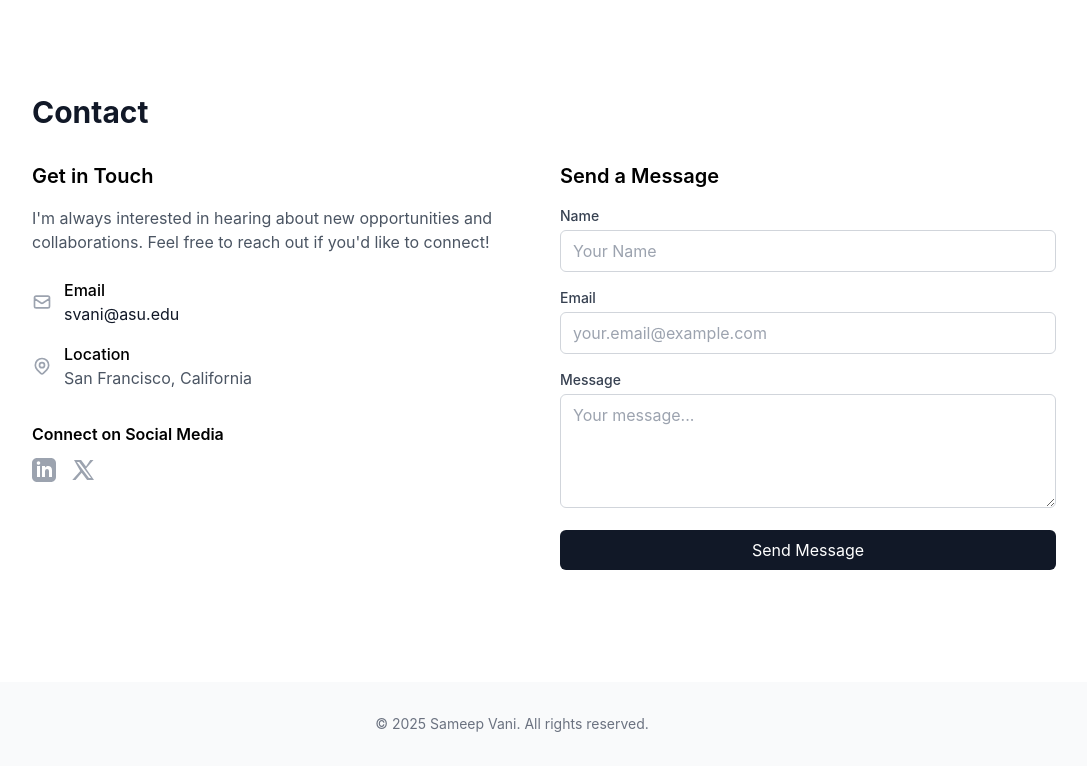
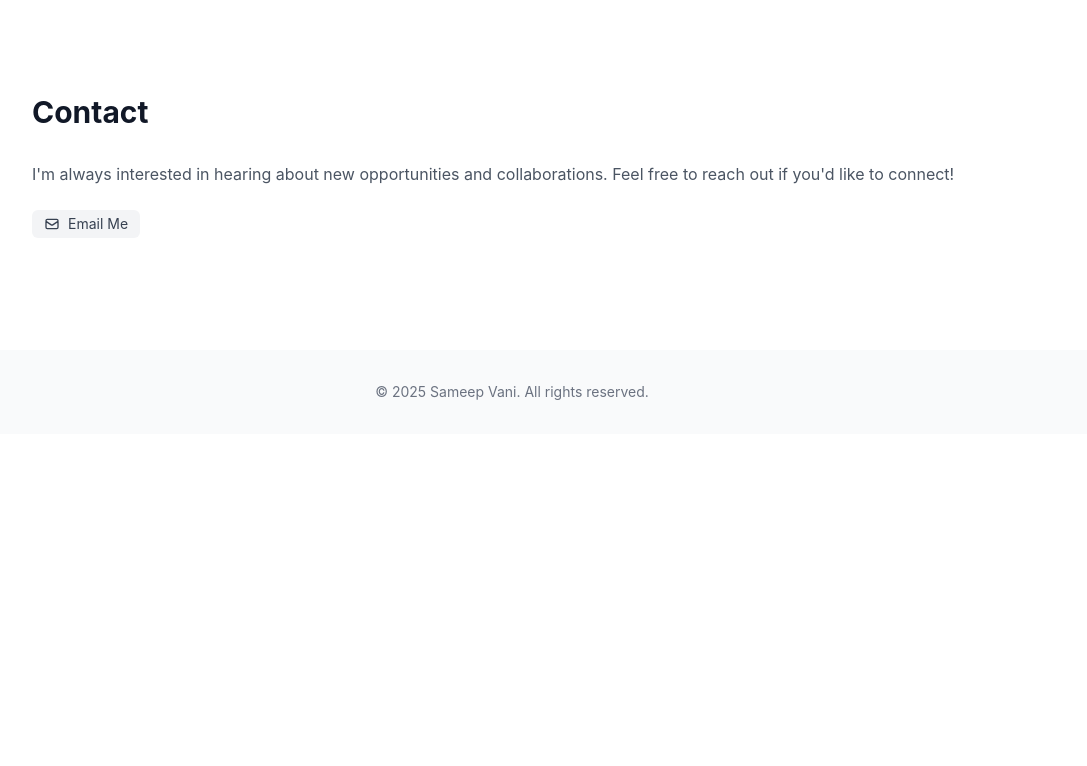
Before and after one commit to sameepv21/portfolio, a React (Create React App) app: page / in a window 1280 px wide. Shown: the part 2038-2804 px from the top of the page, without its empty margins (128-1215 px from the left). After the commit the page ends 2472 px from the top, so only its background shows below. Built offline with nearby package versions, Linux system fonts and the light colour scheme.

Commit message:
[fix]: contact js updated

```diff
--- a/src/components/Contact.js
+++ b/src/components/Contact.js
@@ -3,99 +3,18 @@ export default function Contact() {
     <div className="py-12 md:pl-16">
       <h2 className="text-3xl font-bold text-gray-900 mb-8">Contact</h2>
 
-      <div className="grid md:grid-cols-2 gap-8">
       <div>
-          <h3 className="text-xl font-semibold mb-4">Get in Touch</h3>
         <p className="text-gray-600 mb-6">
           I'm always interested in hearing about new opportunities and collaborations.
           Feel free to reach out if you'd like to connect!
         </p>
 
-          <div className="space-y-4">
-            <div className="flex items-center space-x-3">
-              <svg className="h-5 w-5 text-gray-400" fill="none" stroke="currentColor" viewBox="0 0 24 24">
+        <a href="mailto:svani@asu.edu" className="inline-flex items-center space-x-2 px-3 py-1 bg-gray-100 text-gray-700 hover:bg-gray-900 hover:text-white rounded-md text-sm transition-colors">
+          <svg className="h-4 w-4" fill="none" stroke="currentColor" viewBox="0 0 24 24">
             <path strokeLinecap="round" strokeLinejoin="round" strokeWidth={2} d="M3 8l7.89 5.26a2 2 0 002.22 0L21 8M5 19h14a2 2 0 002-2V7a2 2 0 00-2-2H5a2 2 0 00-2 2v10a2 2 0 002 2z" />
           </svg>
-              <div>
-                <p className="font-medium">Email</p>
-                <a href="mailto:svani@asu.edu" className="text-gray-900 hover:text-gray-700">
-                  svani@asu.edu
+          <span>Email Me</span>
         </a>
-              </div>
-            </div>
-
-            <div className="flex items-center space-x-3">
-              <svg className="h-5 w-5 text-gray-400" fill="none" stroke="currentColor" viewBox="0 0 24 24">
-                <path strokeLinecap="round" strokeLinejoin="round" strokeWidth={2} d="M17.657 16.657L13.414 20.9a1.998 1.998 0 01-2.827 0l-4.244-4.243a8 8 0 1111.314 0z" />
-                <path strokeLinecap="round" strokeLinejoin="round" strokeWidth={2} d="M15 11a3 3 0 11-6 0 3 3 0 016 0z" />
-              </svg>
-              <div>
-                <p className="font-medium">Location</p>
-                <p className="text-gray-600">San Francisco, California</p>
-              </div>
-            </div>
-          </div>
-
-          <div className="mt-8">
-            <h4 className="font-semibold mb-3">Connect on Social Media</h4>
-            <div className="flex space-x-4">
-              <a href="https://linkedin.com/in/sameep-vani" className="text-gray-400 hover:text-gray-600" title="LinkedIn">
-                <span className="sr-only">LinkedIn</span>
-                <svg className="h-6 w-6" fill="currentColor" viewBox="0 0 24 24">
-                  <path d="M19 0h-14c-2.761 0-5 2.239-5 5v14c0 2.761 2.239 5 5 5h14c2.762 0 5-2.239 5-5v-14c0-2.761-2.238-5-5-5zm-11 19h-3v-11h3v11zm-1.5-12.268c-.966 0-1.75-.79-1.75-1.764s.784-1.764 1.75-1.764 1.75.79 1.75 1.764-.783 1.764-1.75 1.764zm13.5 12.268h-3v-5.604c0-3.368-4-3.113-4 0v5.604h-3v-11h3v1.765c1.396-2.586 7-2.777 7 2.476v6.759z"/>
-                </svg>
-              </a>
-              <a href="https://x.com/SameepVani" className="text-gray-400 hover:text-gray-600" title="X (Twitter)">
-                <span className="sr-only">X (Twitter)</span>
-                <svg className="h-6 w-6" fill="currentColor" viewBox="0 0 24 24">
-                  <path d="M18.244 2H21.5l-7.47 8.54L22 22h-6.91l-5.4-7.13L3.5 22H.25l7.97-9.1L2 2h7.09l4.9 6.46L18.244 2zM16.9 20h2.15L7.2 4H4.9L16.9 20z"/>
-                </svg>
-              </a>
-            </div>
-          </div>
-        </div>
-
-        <div>
-          <h3 className="text-xl font-semibold mb-4">Send a Message</h3>
-          <form className="space-y-4">
-            <div>
-              <label className="block text-sm font-medium text-gray-700 mb-1">
-                Name
-              </label>
-              <input
-                type="text"
-                className="w-full px-3 py-2 border border-gray-300 rounded-md focus:outline-none focus:ring-2 focus:ring-gray-900"
-                placeholder="Your Name"
-              />
-            </div>
-            <div>
-              <label className="block text-sm font-medium text-gray-700 mb-1">
-                Email
-              </label>
-              <input
-                type="email"
-                className="w-full px-3 py-2 border border-gray-300 rounded-md focus:outline-none focus:ring-2 focus:ring-gray-900"
-                placeholder="your.email@example.com"
-              />
-            </div>
-            <div>
-              <label className="block text-sm font-medium text-gray-700 mb-1">
-                Message
-              </label>
-              <textarea
-                rows={4}
-                className="w-full px-3 py-2 border border-gray-300 rounded-md focus:outline-none focus:ring-2 focus:ring-gray-900"
-                placeholder="Your message..."
-              />
-            </div>
-            <button
-              type="submit"
-              className="w-full bg-gray-900 text-white py-2 px-4 rounded-md hover:bg-gray-800 transition duration-200"
-            >
-              Send Message
-            </button>
-          </form>
-        </div>
       </div>
     </div>
   );
```
Also changed, not shown: 1 other file (tests, documents, lock files or other folders). Lines whose indentation alone changed are shown as unchanged.
